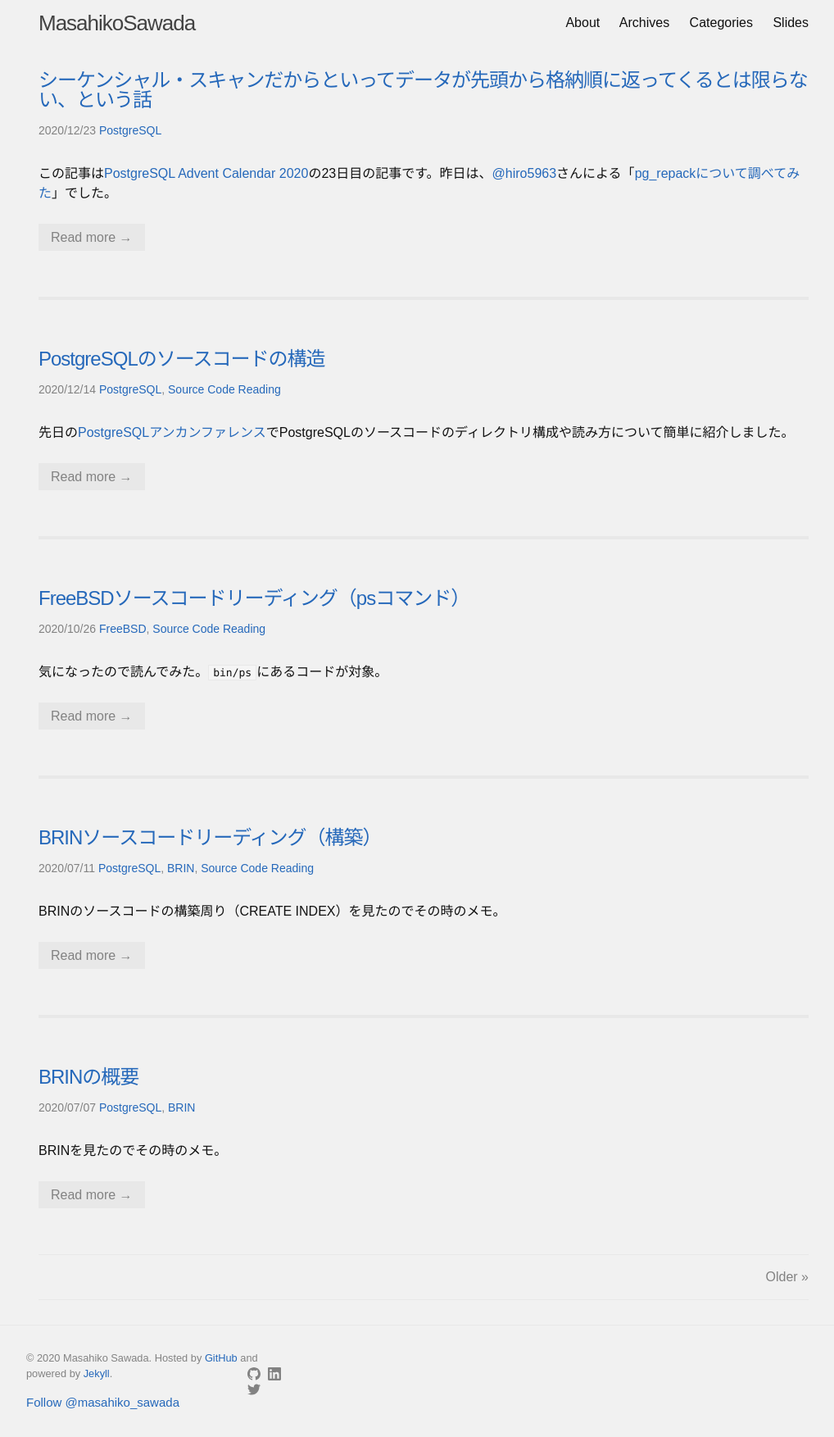
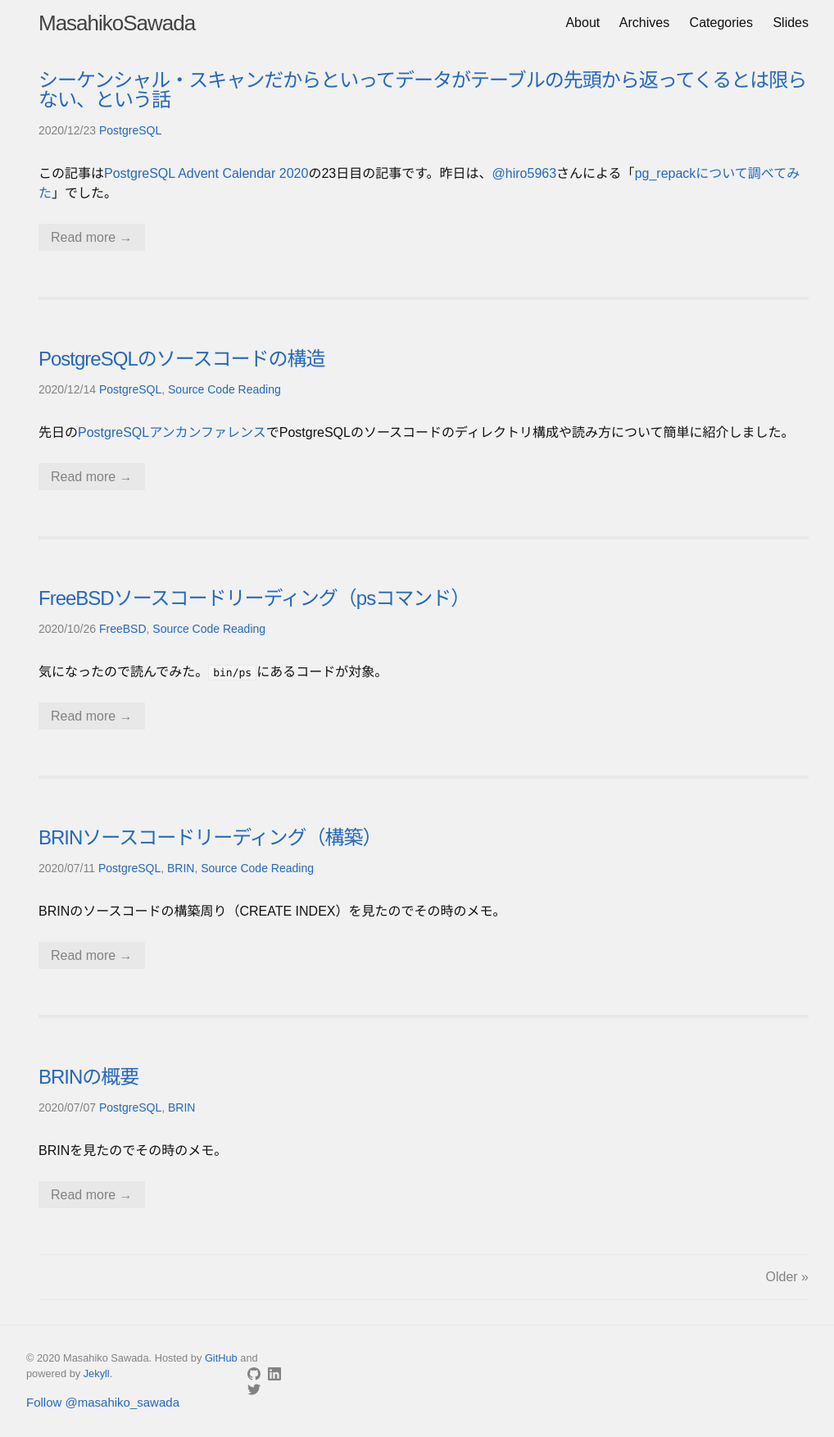
Before and after one commit to MasahikoSawada/masahikosawada.github.io, a Jekyll site: the page built from index.html, in a window 1280 px wide. Shown: the whole page at 82% size, without its empty margins (123-1141 px from the left). Built offline with Jekyll 4.4.1, drawn with Linux system fonts in a browser that asks for light colours; the list of posts is cut into pages by our own code; comment, search, counter and statistics services are not loaded.

Commit message:
Post: update seq scan patch.

```diff
--- a/_posts/2020-12-23-The_order_of_rows_by_seqscan.md
+++ b/_posts/2020-12-23-The_order_of_rows_by_seqscan.md
@@ -1,6 +1,6 @@
 ---
 layout: post
-title: シーケンシャル・スキャンだからといってデータが先頭から格納順に返ってくるとは限らない、という話
+title: シーケンシャル・スキャンだからといってデータがテーブルの先頭から返ってくるとは限らない、という話
 tags:
   - PostgreSQL
 ---
```
